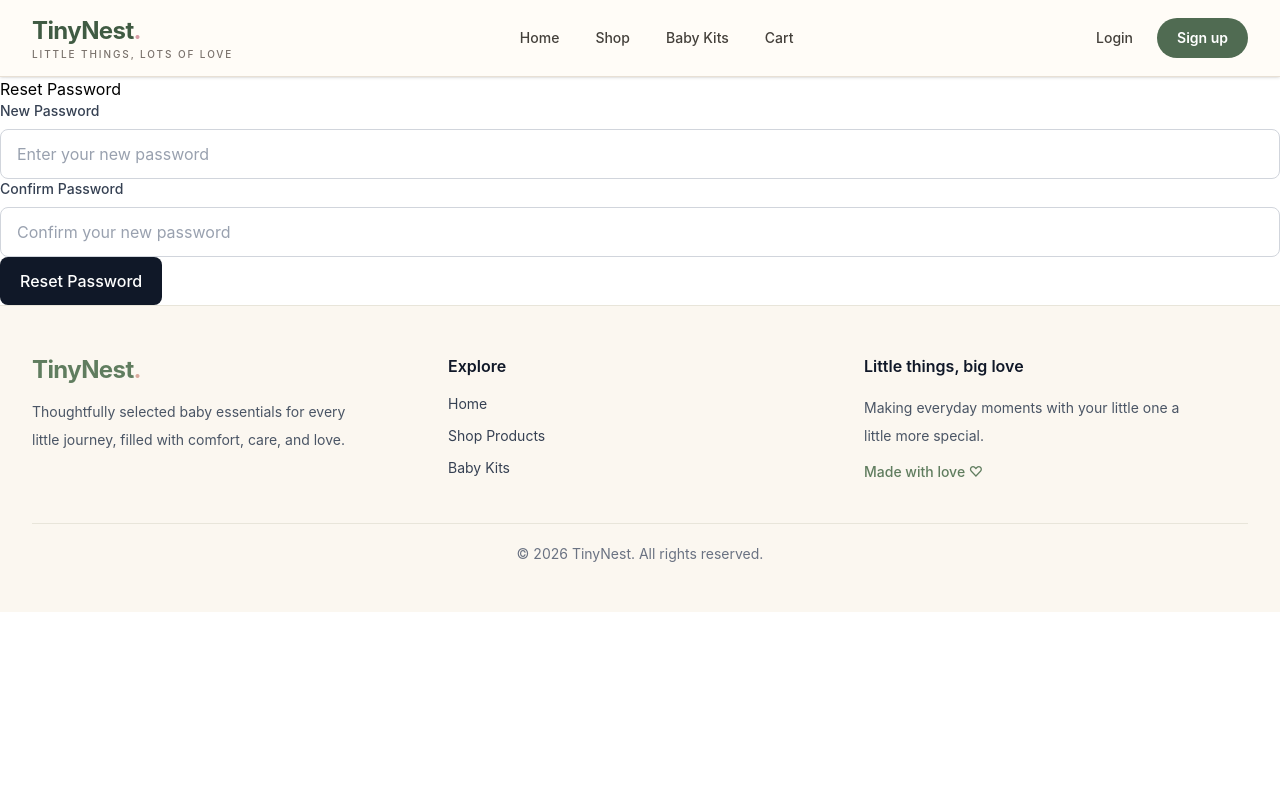
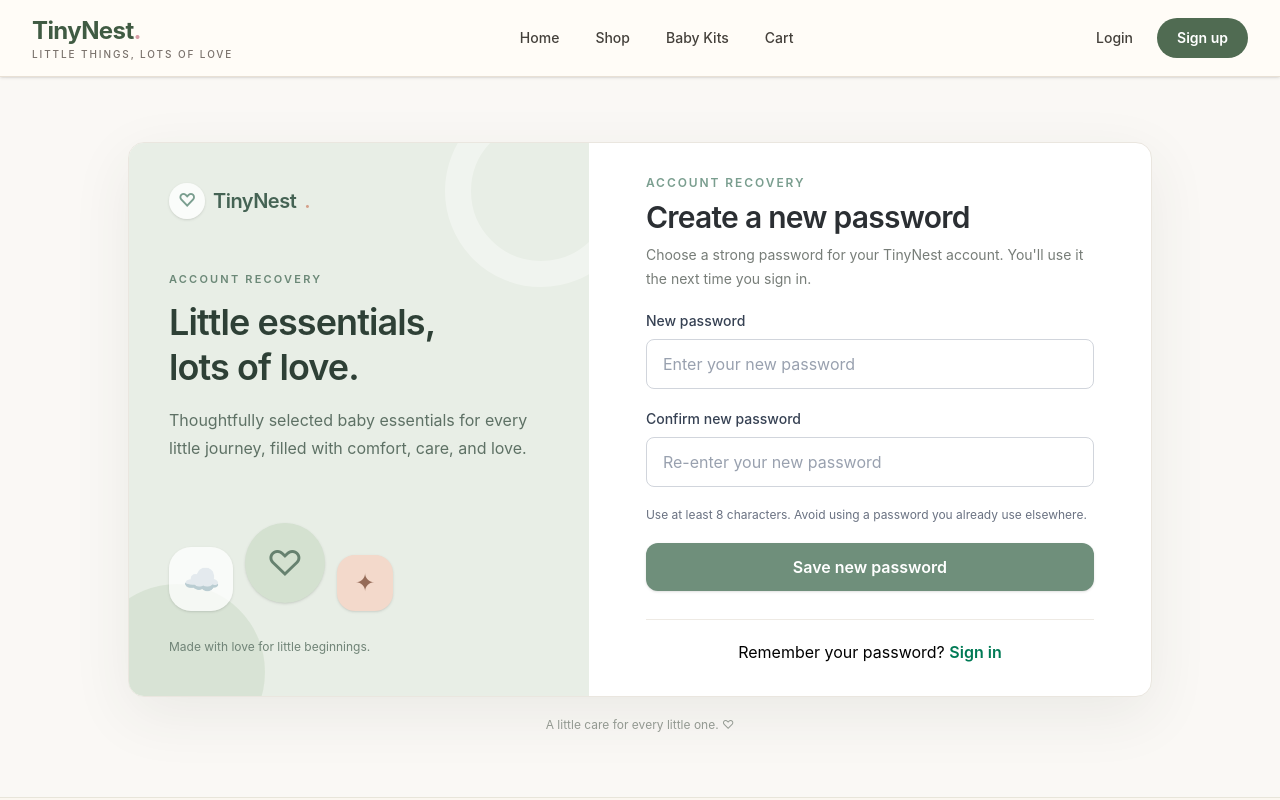
Before and after one commit to ayshasahva-stack/tinynest, a React app in the folder frontend/: page /reset-password in a window 1280 px wide. Shown: the top 800 px of the page. Built offline with nearby package versions, Linux system fonts and the light colour scheme; the HTML template or start-up script is replaced by a standard one.

Commit message:
feat: style resetPassword with tinnynest auth design

```diff
--- a/frontend/src/pages/auth/ResetPassword.jsx
+++ b/frontend/src/pages/auth/ResetPassword.jsx
@@ -1,67 +1,74 @@
-// Import React's useState hook
-// Import React's useState hook
+
 import { useState } from "react";
-
-// Import React Router's navigation hook
-import { useNavigate } from "react-router-dom";
-
-// Import Redux hooks
+import { Link, useNavigate } from "react-router-dom";
 import { useDispatch, useSelector } from "react-redux";
 
-// Import reusable form components
 import Input from "../../components/Input";
 import Button from "../../components/Button";
+import AuthLayout from "../../components/AuthLayout";
 
-// Import reset password thunk
 import { resetPasswordThunk } from "../../features/auth/authThunk";
-
-// Import authentication selectors
 import {
     selectAuthLoading,
     selectAuthError,
 } from "../../features/auth/authSelectors";
-// Reset Password page component
+
 function ResetPassword() {
-    // Store the new password
+    // Store the new password and its confirmation.
     const [newPassword, setNewPassword] = useState("");
+    const [confirmPassword, setConfirmPassword] = useState("");
 
-    // Store the password confirmation
-    const [confirmPassword, setConfirmPassword] = useState("");
-    // Get Redux dispatch
+    // Keep client-side validation messages separate from API errors.
+    const [validationError, setValidationError] = useState("");
+    const [apiError, setApiError] = useState("");
+
     const dispatch = useDispatch();
-
-    // Get navigation function
     const navigate = useNavigate();
 
-    // Get authentication loading state
+    // Read the authentication request state from Redux.
     const loading = useSelector(selectAuthLoading);
-
-    // Get authentication error
     const error = useSelector(selectAuthError);
 
-    // Get the temporary reset token from Redux
+    // The reset token is created after successful reset OTP verification.
     const resetToken = useSelector((state) => state.auth.resetToken);
 
-    // Handle the reset password form submission
-    // Handle the reset password form submission
+    // Validate the form and submit the new password.
     const handleSubmit = async (event) => {
-        // Prevent the browser from refreshing the page
         event.preventDefault();
 
-        // Stop if the reset token is missing
+        setValidationError("");
+        setApiError("");
+
+        // A reset token is required to authorize this operation.
         if (!resetToken) {
-            console.error("Reset token is missing");
+            setValidationError(
+                "Your password reset session has expired. Please request a new reset OTP."
+            );
             return;
         }
 
-        // Check that both passwords match
+        // Require both password fields.
+        if (!newPassword || !confirmPassword) {
+            setValidationError("Please fill in both password fields.");
+            return;
+        }
+
+        // Keep the password confirmation consistent.
         if (newPassword !== confirmPassword) {
-            console.error("Passwords do not match");
+            setValidationError("Passwords do not match.");
+            return;
+        }
+
+        // Enforce a minimum password length.
+        if (newPassword.length < 8) {
+            setValidationError(
+                "Your password must contain at least 8 characters."
+            );
             return;
         }
 
         try {
-            // Send the reset token and new password to the backend
+            // Send the reset token and new password to the backend.
             await dispatch(
                 resetPasswordThunk({
                     resetToken,
@@ -69,50 +76,101 @@ function ResetPassword() {
                 })
             ).unwrap();
 
-            // Password reset succeeded, so return to login
-            navigate("/login");
+            // Return to login after a successful password reset.
+            navigate("/login", {
+                replace: true,
+                state: {
+                    message: "Password reset successfully. Please sign in with your new password.",
+                },
+            });
         } catch (error) {
-            // Log the reset error for now
-            console.error(error);
+            // Show the rejected thunk message on the page.
+            const message =
+                typeof error === "string"
+                    ? error
+                    : error?.message ||
+                      "We couldn't reset your password. Please try again.";
+
+            setApiError(message);
         }
     };
+
+    // Prefer local validation and submission errors.
+    const displayedError = validationError || apiError || error;
+
     return (
-        <main>
-            <h1>Reset Password</h1>
-            {/* Show the reset error when one exists */}
-            {error && (
-                <p className="mb-4 text-sm text-red-600">
-                    {error}
+        <AuthLayout
+            eyebrow="ACCOUNT RECOVERY"
+            title="Create a new password"
+            description="Choose a strong password for your TinyNest account. You'll use it the next time you sign in."
+            footer={
+                <p>
+                    Remember your password?{" "}
+                    <Link
+                        to="/login"
+                        className="font-semibold text-emerald-700 hover:underline dark:text-emerald-400"
+                    >
+                        Sign in
+                    </Link>
+                </p>
+            }
+        >
+            {/* Display validation and server errors accessibly. */}
+            {displayedError && (
+                <p
+                    role="alert"
+                    className="mb-4 rounded-xl border border-red-200 bg-red-50 px-4 py-3 text-sm text-red-700 dark:border-red-900 dark:bg-red-950/40 dark:text-red-300"
+                >
+                    {typeof displayedError === "string"
+                        ? displayedError
+                        : "We couldn't reset your password. Please try again."}
                 </p>
             )}
-            <form onSubmit={handleSubmit}>
+
+            <form onSubmit={handleSubmit} className="space-y-5">
                 <Input
-                    label="New Password"
+                    label="New password"
                     type="password"
                     name="newPassword"
                     value={newPassword}
-                    onChange={(event) =>
-                        setNewPassword(event.target.value)
-                    }
+                    onChange={(event) => {
+                        setNewPassword(event.target.value);
+                        setValidationError("");
+                        setApiError("");
+                    }}
                     placeholder="Enter your new password"
+                    disabled={loading}
                 />
 
                 <Input
-                    label="Confirm Password"
+                    label="Confirm new password"
                     type="password"
                     name="confirmPassword"
                     value={confirmPassword}
-                    onChange={(event) =>
-                        setConfirmPassword(event.target.value)
-                    }
-                    placeholder="Confirm your new password"
+                    onChange={(event) => {
+                        setConfirmPassword(event.target.value);
+                        setValidationError("");
+                        setApiError("");
+                    }}
+                    placeholder="Re-enter your new password"
+                    disabled={loading}
                 />
 
-                <Button type="submit" disabled={loading}>
-                    {loading ? "Resetting Password..." : "Reset Password"}
+                <p className="text-xs text-gray-500 dark:text-gray-400">
+                    Use at least 8 characters. Avoid using a password you
+                    already use elsewhere.
+                </p>
+
+                <Button
+                    type="submit"
+                    variant="auth"
+                    fullWidth
+                    disabled={loading}
+                >
+                    {loading ? "Resetting password..." : "Save new password"}
                 </Button>
             </form>
-        </main>
+        </AuthLayout>
     );
 }
 
```
